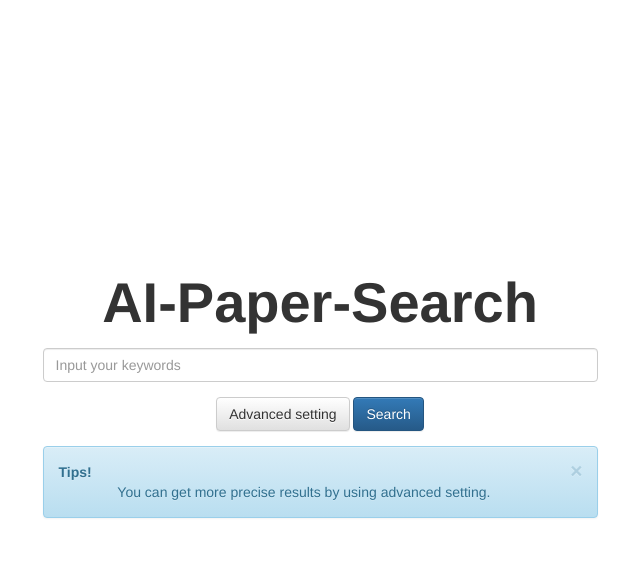
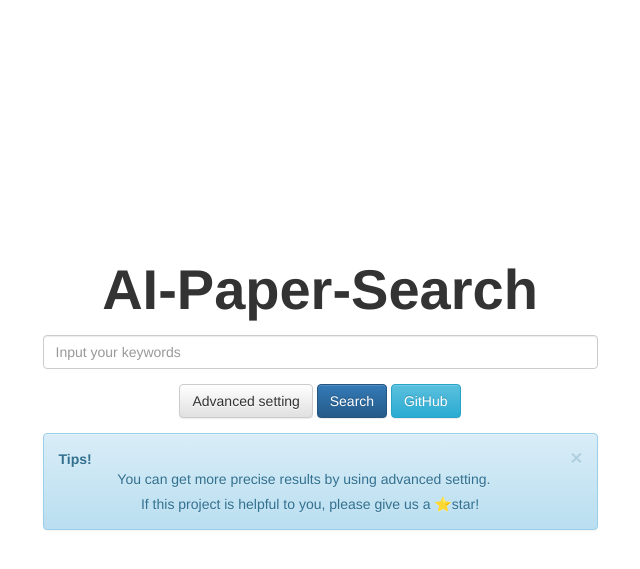
Before and after one commit to MLNLP-World/AI-Paper-Collector, a Flask app: page / in a window 1280 px wide. Shown: the top 569 px of the page, without its empty margins (320-960 px from the left). Run offline with Flask 2, Linux system fonts and the light colour scheme; parts of the project's set-up code (start-up, migrations or seed data) failed here and were passed over; some libraries are stand-ins or nearby versions.

Commit message:
chore: add github link to homepage

```diff
--- a/templates/search.html
+++ b/templates/search.html
@@ -37,6 +37,14 @@
       <button type="submit" class="btn btn-primary">Search</button>
       {% if last_query %}
       <a id="research-button" class="btn btn-info">Search in Results</a>
+      {% else %}
+      <a
+        id="github-button"
+        class="btn btn-info"
+        href="https://github.com/MLNLP-World/AI-Paper-Collector"
+        target="_blank"
+        >GitHub</a
+      >
       {% endif %}
     </div>
 
@@ -54,7 +62,11 @@
       <p class="text-center">
         You can get more precise results by using advanced setting.
       </p>
+      <p class="text-center">
+        If this project is helpful to you, please give us a ⭐star!
+      </p>
     </div>
+
     {% endif %}
 
     <div class="form-group advanced-search-panel">
```
